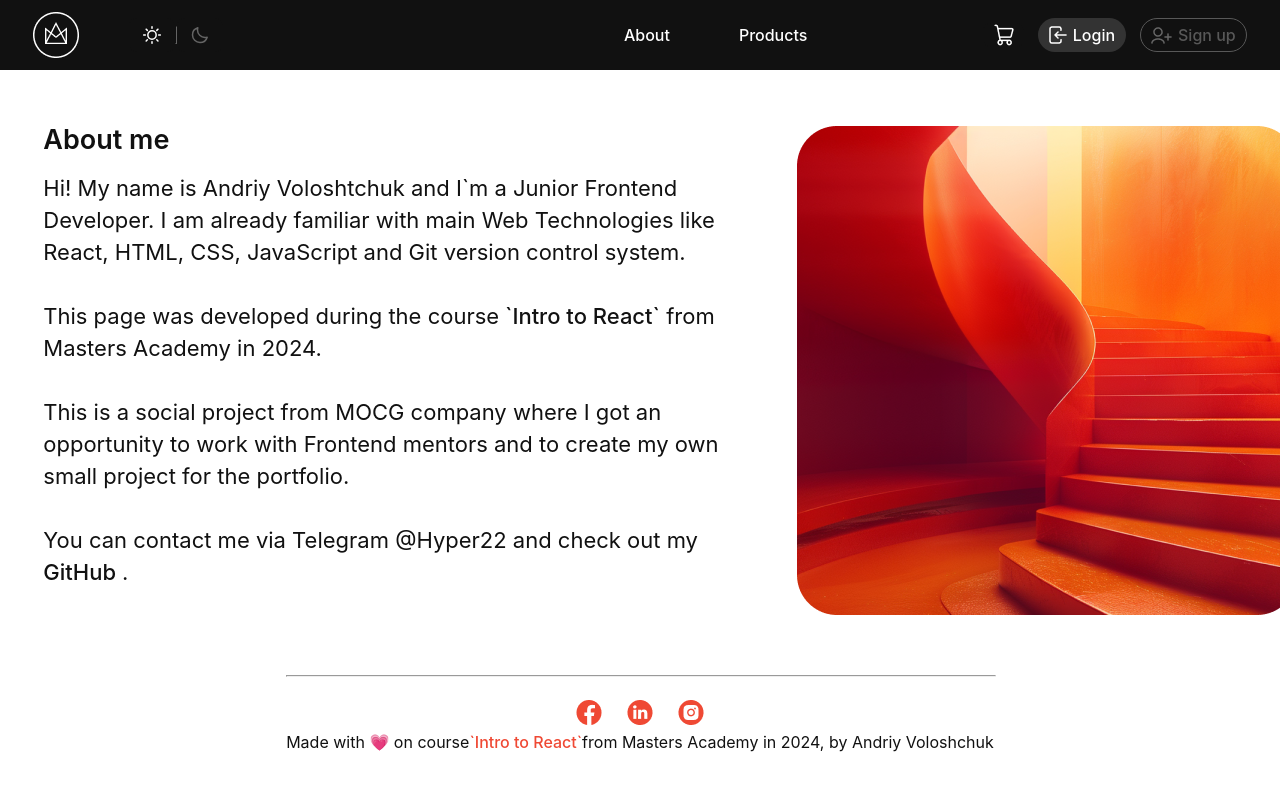
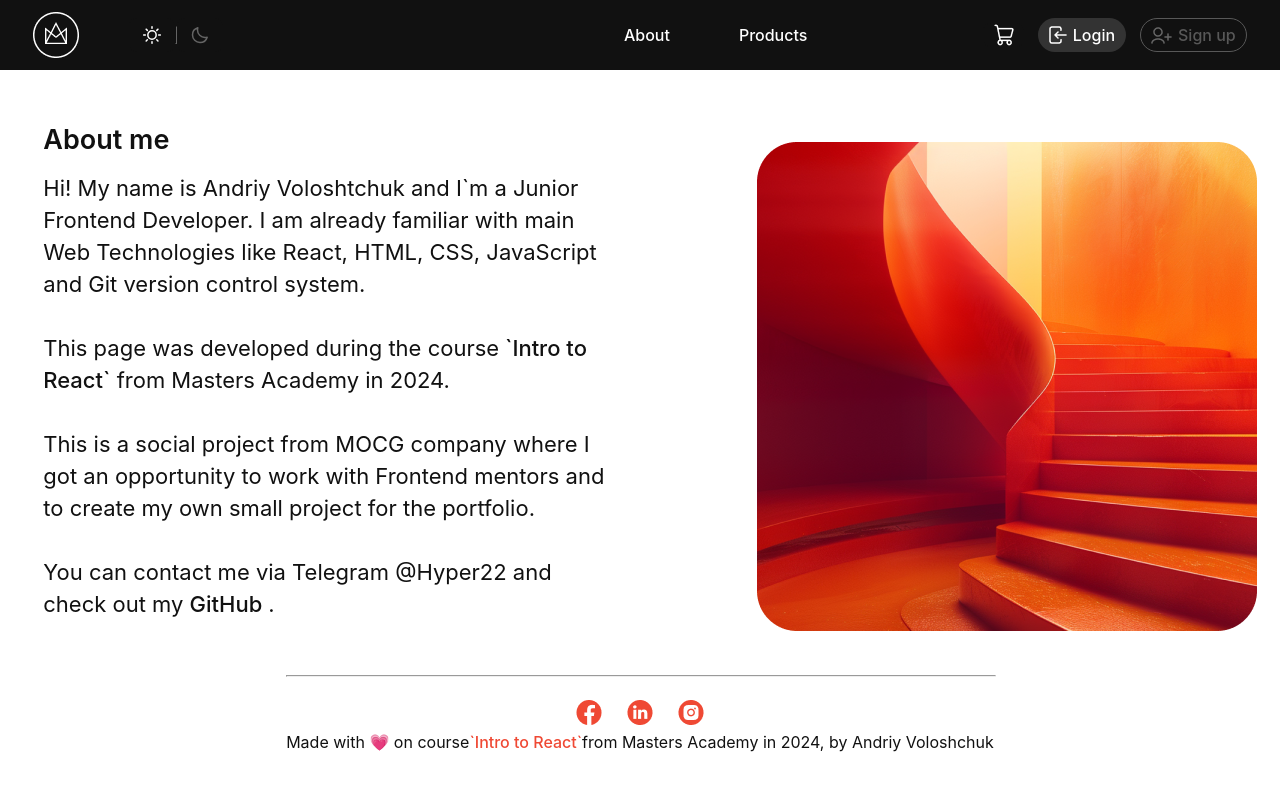
Before and after one commit to MastersAcademy/fe-react-2024, a React (Vite) app: page / in a window 1280 px wide. Shown: the top 790 px of the page. Built offline with nearby package versions, Linux system fonts and the light colour scheme.

Commit message:
feature: added adaptive text for pages withs 390-1249(px) size and added font Montserrat

```diff
--- a/src/components/about/about_me.module.css
+++ b/src/components/about/about_me.module.css
@@ -1,19 +1,19 @@
 .aboutMe {
   display: flex;
   flex-direction: column;
-  justify-content: center;
   gap: 40px;
   padding: 30px;
-  max-width: 500px;
-  margin: 0 auto;
+  min-width: 330px;
+  min-height: 400px;
+  justify-content: space-between;
 }
 
 .aboutMeImage {
-  display: flex;
-  width: 100%;
-  height: 294px;
-  object-fit: cover;
-  border-radius: 30px;
+  width: 84%;
+  max-width: 500px;
+  max-height: 489px;
+  height: auto;
+  margin: 0 auto;
 }
 
 .aboutMeText {
@@ -55,7 +55,7 @@
   .aboutMeImage {
     width: 500px;
     height: 489px;
-    margin: -60px;
+    margin: -20px;
     border-radius: 0;
   }
 
@@ -69,6 +69,7 @@
 
   .aboutMeDescription {
     color: #111;
+    width: 90%;
     font-weight: 400;
     font-size: 22px;
     line-height: 32px
```
